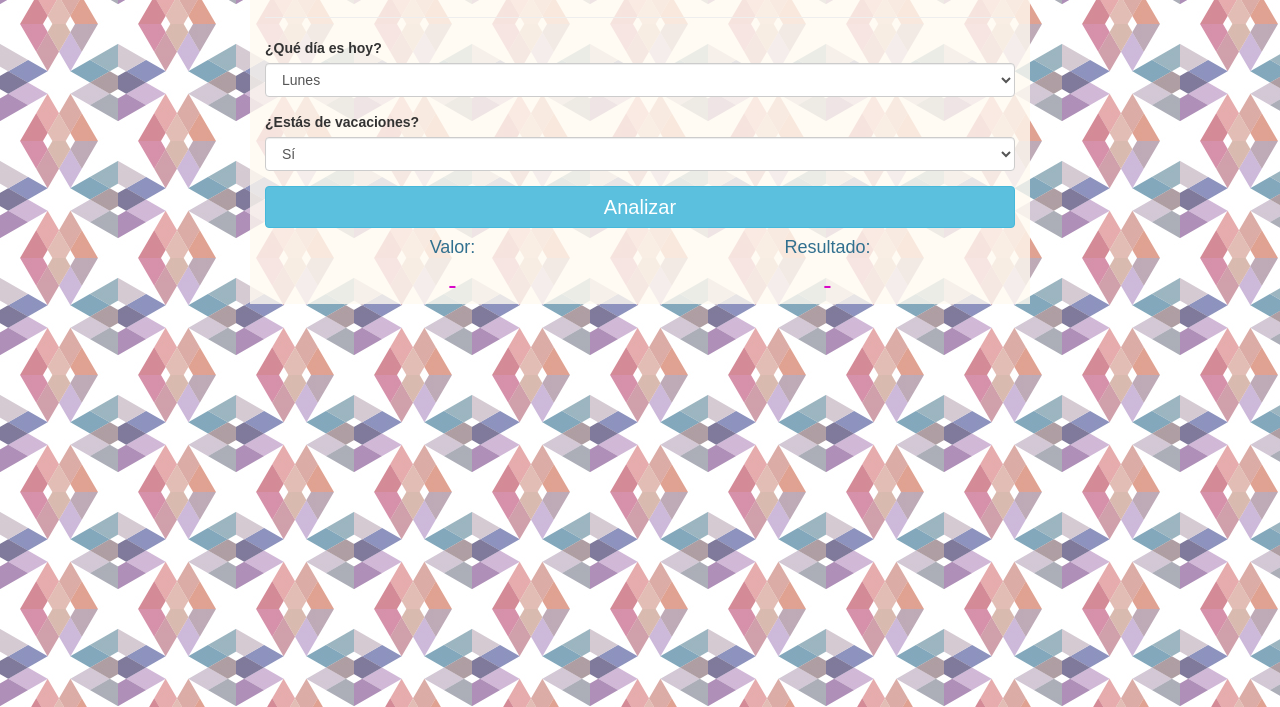
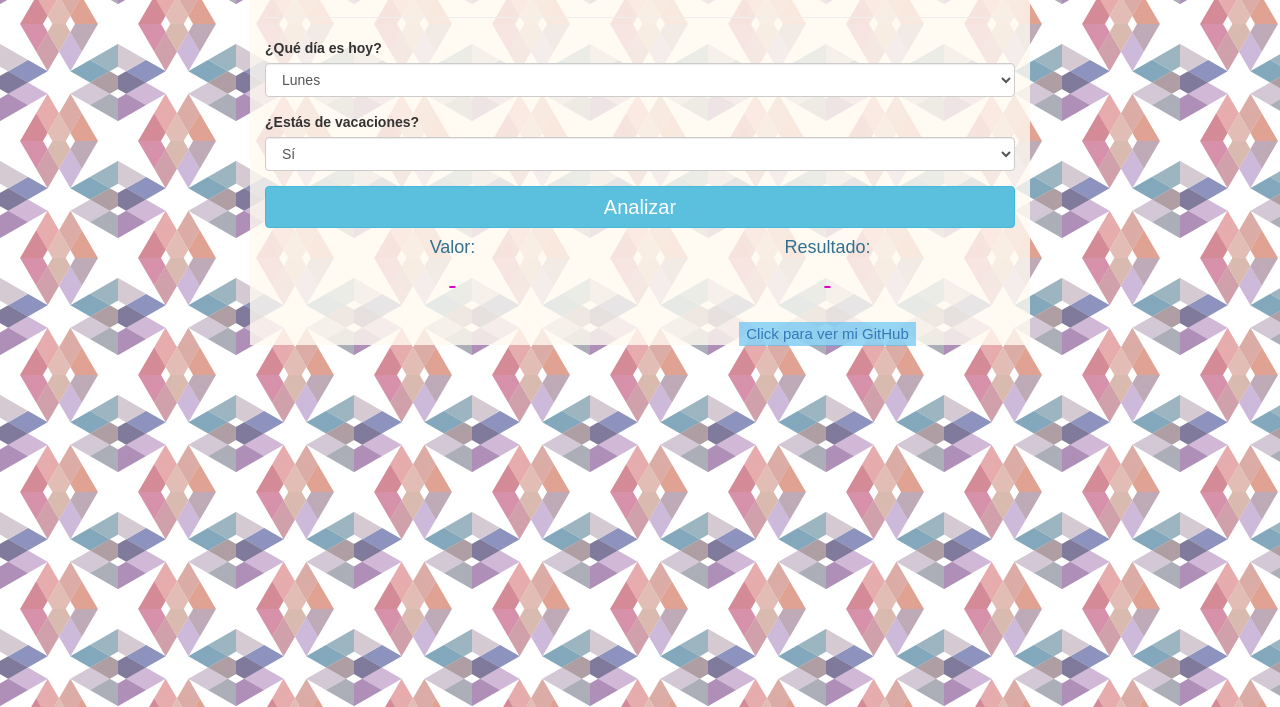
Before and after one commit to marialvarez/Ejercicio-Dormimos-, a plain HTML site: page index.html in a window 1280 px wide. Shown: the part 93-800 px from the top of the page. Drawn offline with nearby package versions, Linux system fonts and the light colour scheme; a web font is replaced by a local one.

Commit message:
link agregado

```diff
--- a/index.html
+++ b/index.html
@@ -51,6 +51,10 @@
                 <div class="col-md-6">
                     <h4 class="text-center text-info">Resultado:</h4>
                     <div id="salida2" style="font-size:25px; color:#d808c8;" class="text-center">-</div>
+                    <br>
+                    <div class="text-center">
+                       <a class="color" href="https://github.com/marialvarez/Ejercicio-Dormimos-" target="_blank">Click para ver mi GitHub</a>
+                    </div>
 
                 </div>
 			</div>
--- a/main.css
+++ b/main.css
@@ -13,3 +13,14 @@ body {
 .opaco {
     background: rgba(255,250,240,0.8);
 }
+.color {
+    text-decoration: none;
+    font-size: 15px;
+    background: rgba(83, 189, 245, 0.6);
+    padding: 1% 2%;
+}
+.color:hover {
+    text-decoration: none;
+    background: rgba(244, 59, 236, 0.6);
+    color:#fff;
+}
```
